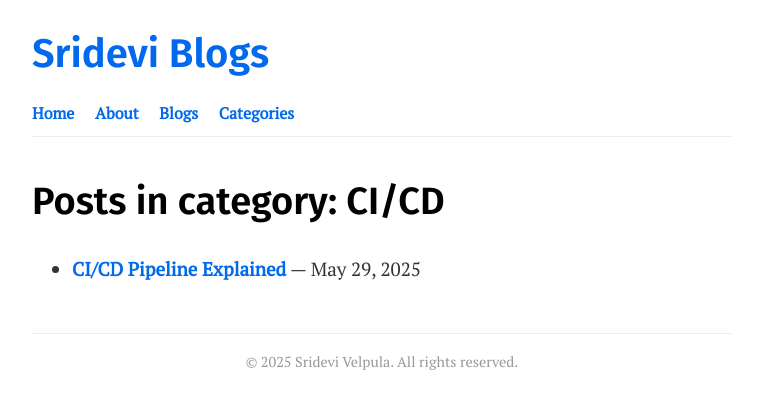
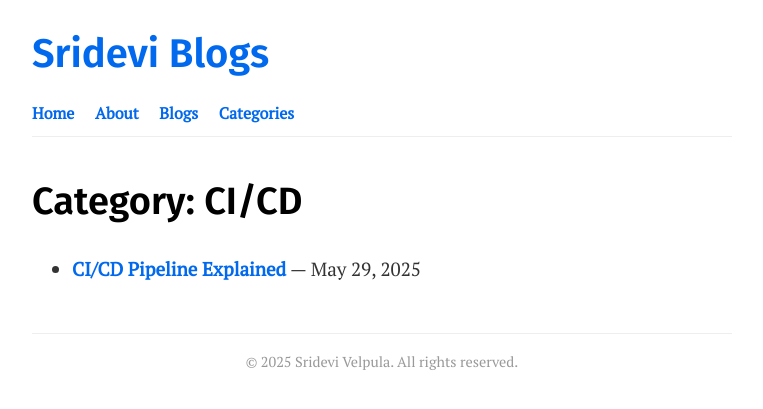
Before and after one commit to srideviblogs/srideviblogs.github.io, a Jekyll site: the page built from categories/cicd.md, in a window 1280 px wide. Shown: the top 409 px of the page, without its empty margins (258-1021 px from the left). Built offline with Jekyll 4.4.1, drawn with Linux system fonts in a browser that asks for light colours.

Commit message:
Update category.html

```diff
--- a/_layouts/category.html
+++ b/_layouts/category.html
@@ -2,11 +2,11 @@
 layout: default
 ---
 
-<h1>Posts in category: {{ page.title }}</h1>
+<h1>Category: {{ page.title }}</h1>
 
 <ul>
-  {% assign posts_in_category = site.posts | where_exp: "post", "post.categories contains page.category" %}
-  {% for post in posts_in_category %}
+  {% assign category_posts = site.categories[page.category] %}
+  {% for post in category_posts %}
     <li>
       <a href="{{ post.url }}">{{ post.title }}</a> — {{ post.date | date: "%b %-d, %Y" }}
     </li>
```
